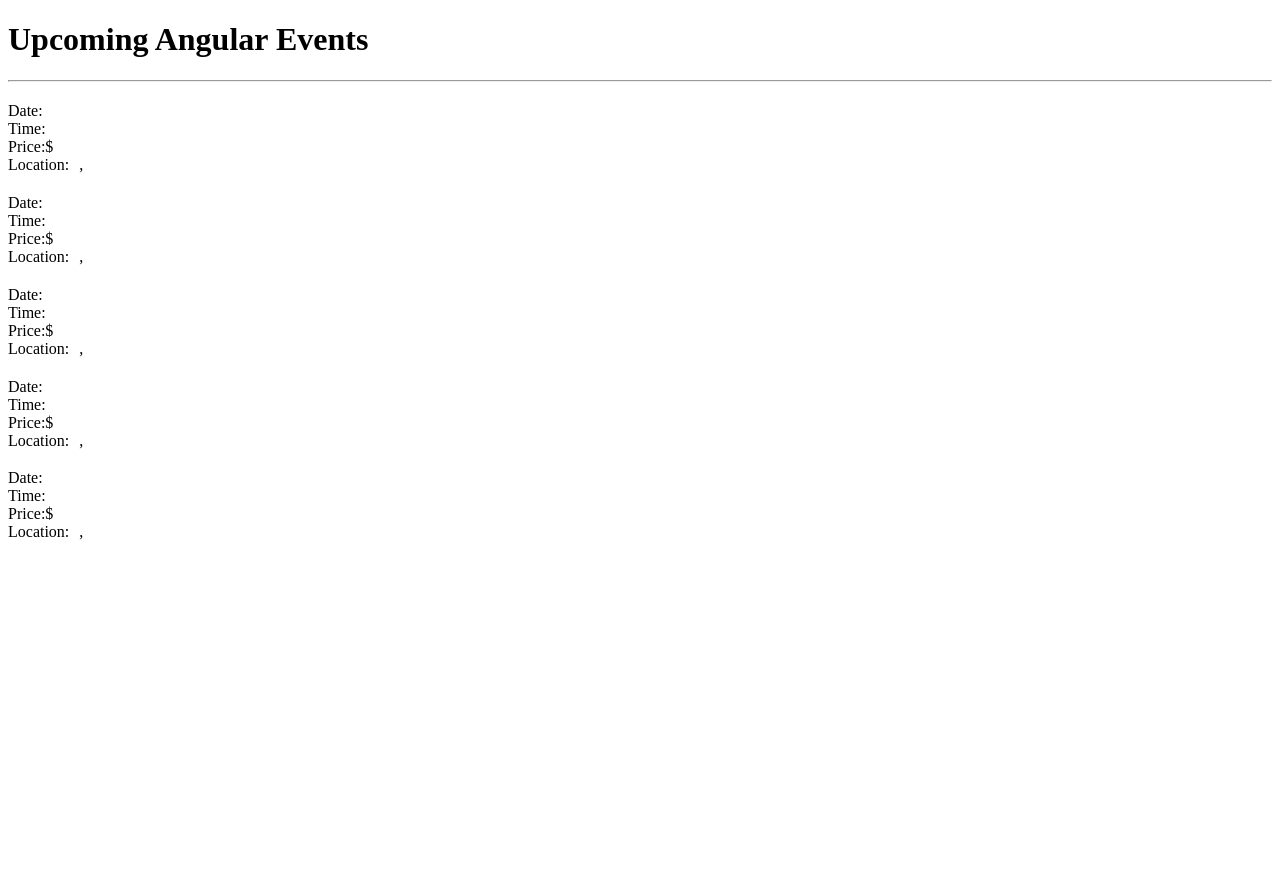
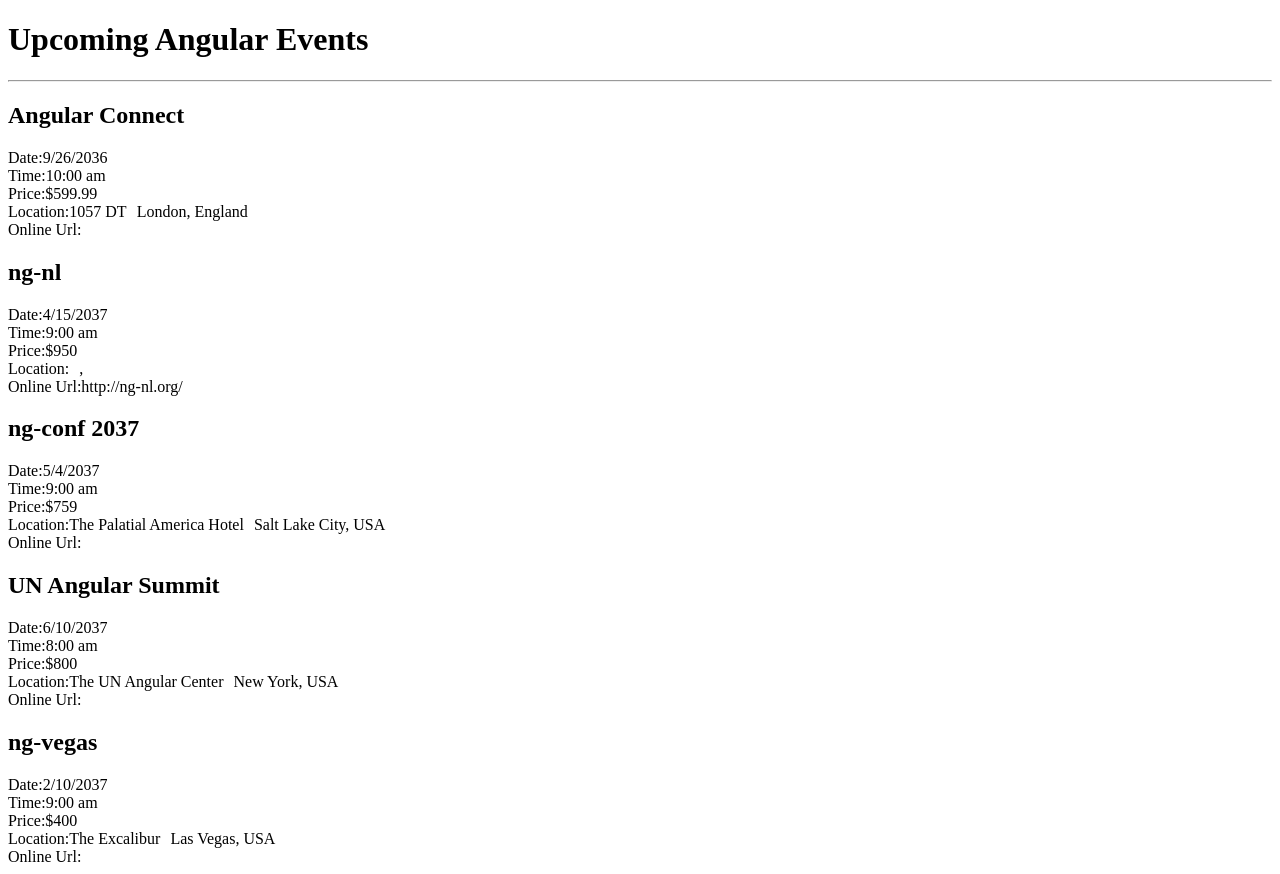
Before and after one commit to achutkiran/Angular-Tutorial-pluralsight, an Angular app: page / in a window 1280 px wide. Before the commit the page ends 800 px from the top, so only its background shows below. Built offline with nearby package versions, Linux system fonts and the light colour scheme.

Commit message:
handling null

```diff
--- a/src/app/events/event-thumbnail.component.html
+++ b/src/app/events/event-thumbnail.component.html
@@ -4,7 +4,10 @@
     <div>Time:{{event?.time}}</div>
     <div>Price:${{event?.price}}</div>
     <div>
-        <span>Location:{{event?.location.address}}</span>
-        <span class="pad-left">{{event?.location.city}}, {{event?.location.country}}</span>
+        <span>Location:{{event?.location?.address}}</span>
+        <span class="pad-left">{{event?.location?.city}}, {{event?.location?.country}}</span>
+    </div>
+    <div>
+        Online Url:{{event?.onlineUrl}}
     </div>
 </div>
--- a/src/app/events/events-list.component.html
+++ b/src/app/events/events-list.component.html
@@ -3,5 +3,5 @@
         Upcoming Angular Events
     </h1>
     <hr>
-    <event-thumbnail *ngFor="let event of events" [event]=""></event-thumbnail>
+    <event-thumbnail *ngFor="let event of events" [event]="event"></event-thumbnail>
 </div>
--- a/src/app/events/events-list.component.ts
+++ b/src/app/events/events-list.component.ts
@@ -92,11 +92,7 @@
           time: '9:00 am',
           price: 950.00,
           imageUrl: '/assets/images/ng-nl.png',
-          location: {
-            address: 'The NG-NL Convention Center & Scuba Shop',
-            city: 'Amsterdam',
-            country: 'Netherlands'
-          },
+          onlineUrl: 'http://ng-nl.org/',
           sessions: [
             {
               id: 1,
```
